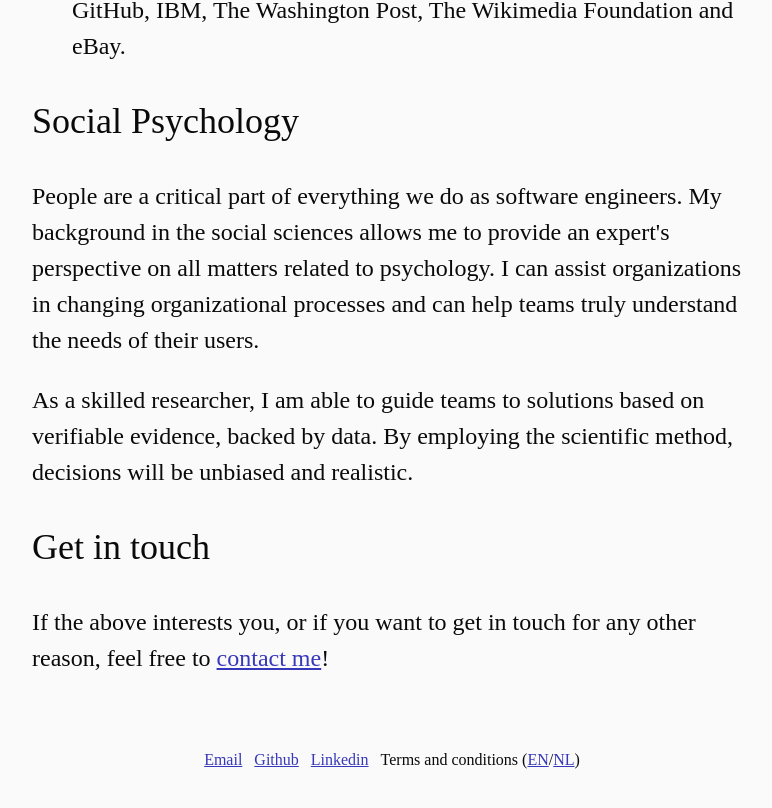
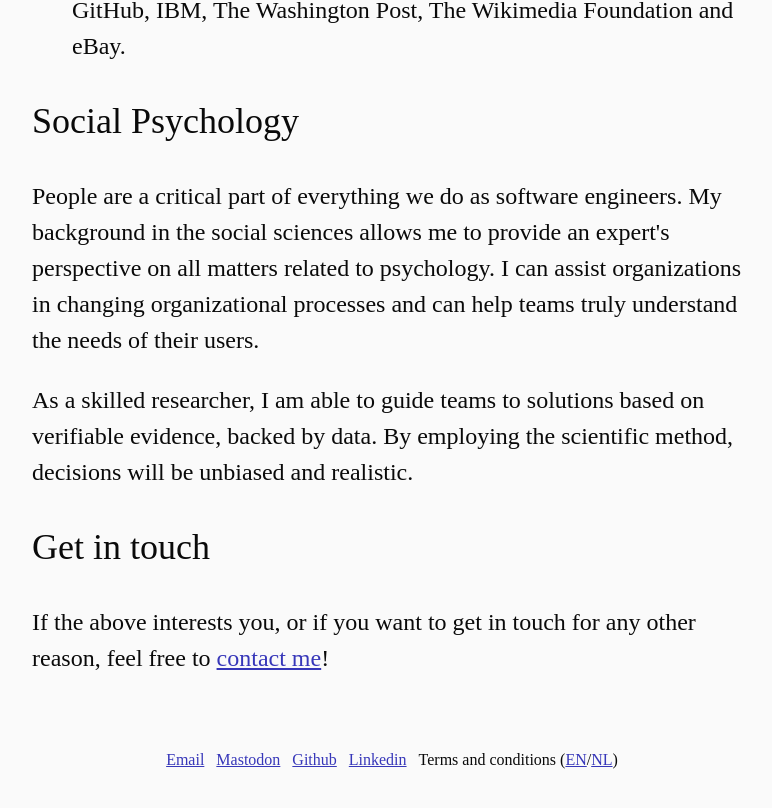
Before and after one commit to ismay/wolffsoftwareengineering, a Next.js app: page / in a window 1280 px wide. Shown: the part 1399-2207 px from the top of the page, without its empty margins (248-1020 px from the left). Built offline with nearby package versions, Linux system fonts and the light colour scheme.

Commit message:
Add mastodon link

```diff
--- a/components/footer/footer.js
+++ b/components/footer/footer.js
@@ -5,6 +5,9 @@ export default function Footer() {
     <footer className={s.container}>
       <a className={s.link} href="mailto:ismay@wolffsoftwareengineering.nl">
         Email
+      </a>
+      <a className={s.link} href="https://scholar.social/@ismay" rel="me">
+        Mastodon
       </a>
       <a className={s.link} href="https://github.com/ismay">
         Github
```
